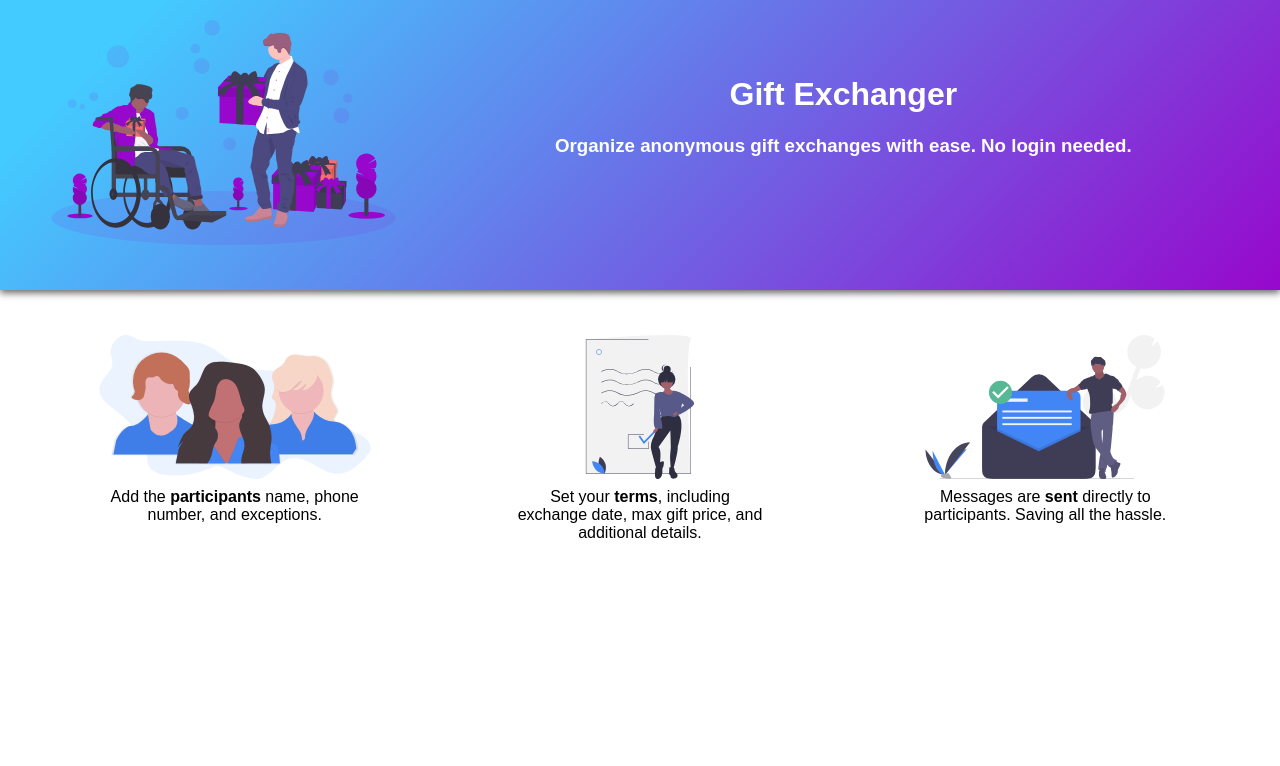
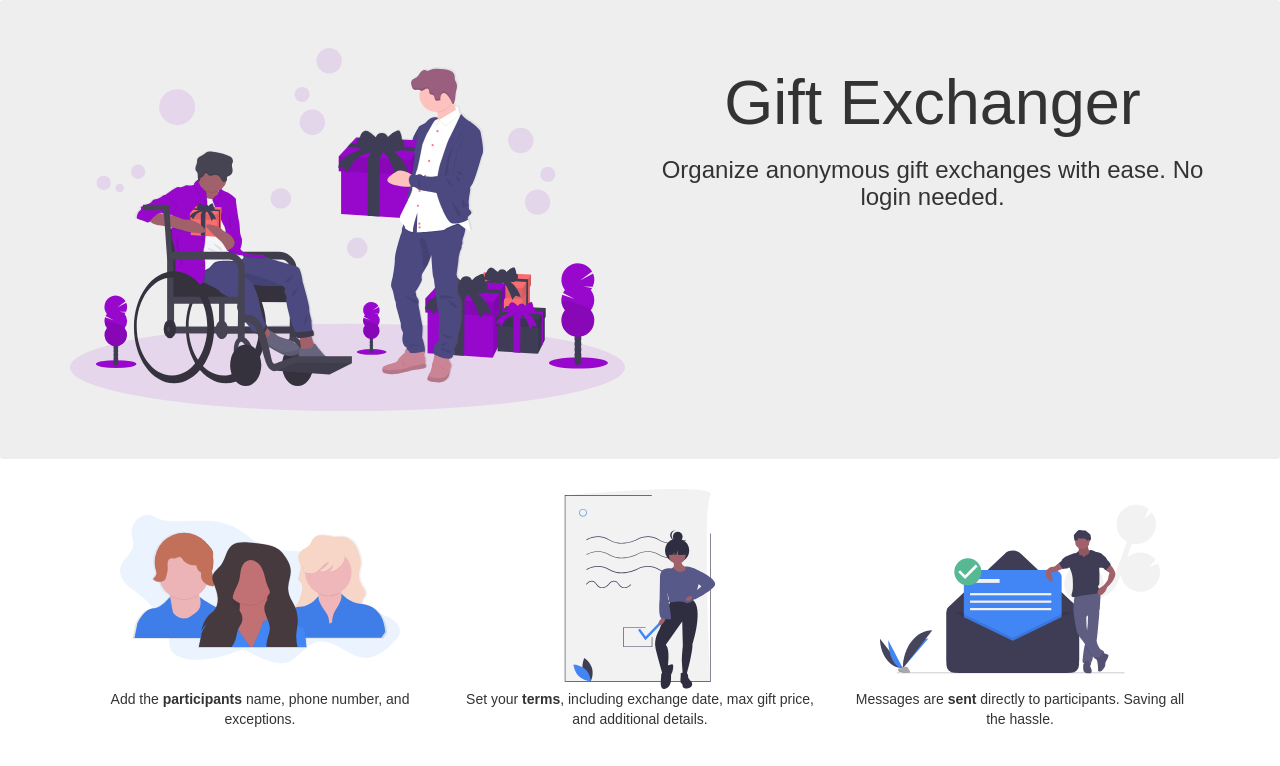
Before and after one commit to jglu225/gift-exchanger, a React (Create React App) app in the folder frontend/: page / in a window 1280 px wide. Shown: the top 766 px of the page. Built offline with nearby package versions, Linux system fonts and the light colour scheme.

Commit message:
Added bootstrap components for hero and features

```diff
--- a/frontend/public/index.html
+++ b/frontend/public/index.html
@@ -3,6 +3,12 @@
   <head>
     <meta charset="utf-8">
     <meta name="viewport" content="width=device-width, initial-scale=1">
+    <link
+      rel="stylesheet"
+      href="https://maxcdn.bootstrapcdn.com/bootstrap/4.4.1/css/bootstrap.min.css"
+      integrity="sha384-Vkoo8x4CGsO3+Hhxv8T/Q5PaXtkKtu6ug5TOeNV6gBiFeWPGFN9MuhOf23Q9Ifjh"
+      crossorigin="anonymous"
+    />
     <link rel="shortcut icon" href="%PUBLIC_URL%/favicon.ico">
     <!--
       Notice the use of %PUBLIC_URL% in the tag above.
--- a/frontend/src/App.js
+++ b/frontend/src/App.js
@@ -9,9 +9,6 @@ class App extends Component {
       <div className="App">
         <Hero/>
         <Features/>
-        {/* <p className="App-intro">
-          To get started, edit <code>src/App.js</code> and save to reload.
-        </p> */}
       </div>
     );
   }
--- a/frontend/src/components/Features.js
+++ b/frontend/src/components/Features.js
@@ -1,4 +1,5 @@
 import React from 'react';
+import {Container, Row, Col, Image}from 'react-bootstrap';
 import participants from '../images/undraw_community_8nwl.svg';
 import terms from '../images/undraw_terms_lso0.svg';
 import message_sent from '../images/undraw_message_sent_1030.svg';
@@ -7,22 +8,22 @@ import './styles/Features.css';
 class Features extends React.Component {
     render() {
         return (
-            <div className="features-container">
-                <div className="features-container__item">
-                    <img className="features-container__item__img" src={participants} alt="participants"/>
-                    <p className="features-container__item__text">Add the <strong>participants</strong> name, phone number, and exceptions.</p>
-                </div>
-                <div className="features-container__item">
-                    <img className="features-container__item__img" src={terms} alt="terms"/>
-                    <p className="features-container__item__text">Set your <strong>terms</strong>, including exchange date, max gift price,  and additional details.</p>
-
-                </div>
-                <div className="features-container__item">
-                    <img className="features-container__item__img" src={message_sent} alt="message_sent"/>
-                    <p className="features-container__item__text">Messages are <strong>sent</strong> directly to participants. Saving all the hassle.</p>
-
-                </div>
-            </div>
+            <Container>
+                <Row>
+                    <Col md>
+                        <Image className="features-container__item__img" src={participants} alt="participants"/>
+                        <p className="features-container__item__text">Add the <strong>participants</strong> name, phone number, and exceptions.</p>
+                    </Col>
+                    <Col md>
+                        <Image className="features-container__item__img" src={terms} alt="terms"/>
+                        <p className="features-container__item__text">Set your <strong>terms</strong>, including exchange date, max gift price,  and additional details.</p>
+                    </Col>
+                    <Col md>
+                        <Image className="features-container__item__img" src={message_sent} alt="message_sent"/>
+                        <p className="features-container__item__text">Messages are <strong>sent</strong> directly to participants. Saving all the hassle.</p>
+                    </Col>
+                </Row>
+            </Container>
         );
     }
 }
--- a/frontend/src/components/Hero.js
+++ b/frontend/src/components/Hero.js
@@ -1,17 +1,24 @@
 import React from 'react';
+import {Jumbotron, Container, Row, Col, Image}from 'react-bootstrap';
 import heroImage from '../images/undraw_gifts_btw0.svg';
-import './styles/Hero.css';
+// import './styles/Hero.css';
 
 class Hero extends React.Component {
     render() {
         return (
-            <div className="hero">
-                <img src={ heroImage } className="hero__image" alt='gift-exchange'/>
-                <div className="hero__text">
-                    <h1>Gift Exchanger</h1>
-                    <h3>Organize anonymous gift exchanges with ease. No login needed.</h3>
-                </div>
-            </div>
+            <Jumbotron>
+                <Container>
+                    <Row>
+                        <Col sm>
+                            <Image src={ heroImage } fluid alt='gift-exchange'/>
+                        </Col>
+                        <Col sm>
+                            <h1>Gift Exchanger</h1>
+                            <h3>Organize anonymous gift exchanges with ease. No login needed.</h3>
+                        </Col>
+                    </Row>
+                </Container>
+            </Jumbotron>
         );
     }
 }
--- a/frontend/src/components/styles/Features.css
+++ b/frontend/src/components/styles/Features.css
@@ -1,35 +1,4 @@
-.features-container {
-    display: flex;
-    width: 95%;
-    height: 250px;
-    margin: 40px auto;
-}
-@media (max-width: 600px){
-    .features-container{
-        flex-direction: column;
-    }
-}
-
-.features-container__item {
-    margin: 0 5px;
-    padding: 5px;
-    flex-grow: 1;
-    flex-basis: 0;
-    min-height: 200px;
-}
-@media (max-width: 600px){
-    .features-container__item{
-        margin: 5px;
-    }
-}
-
 .features-container__item__img {
     width: 80%;
-    height: 60%;
+    height: 200px;
 }
-
-
-.features-container__item__text {
-    max-width: 250px;
-    margin: 5px auto;
-}
--- a/frontend/src/components/styles/Hero.css
+++ /dev/null
@@ -1,40 +0,0 @@
-.hero {
-    background-image: linear-gradient( 135deg, #43CBFF 10%, #9708CC 100%);
-    height: 250px;
-    padding: 20px;
-    color: white;
-    box-shadow: 0 3px 7px 0px rgba(0,0,0,.6);
-    display: flex;
-}
-
-@media (max-width: 600px) {
-    .hero {
-        height: 350px;
-        flex-direction: column;
-    }
-}
-
-.hero__image {
-    width: 50%;
-    height: 90%;
-}
-@media (max-width: 600px) {
-    .hero__image {
-        width: 100%;
-        height: 55%
-    }
-}
-
-.hero__text {
-    width: 100%;
-    padding: 10px;
-    text-align: center;
-    position: relative;
-    top: 10%;
-}
-
-@media (max-width: 600px) {
-    .hero__text {
-        top: 5%;
-    }
-}
--- a/frontend/src/index.js
+++ b/frontend/src/index.js
@@ -1,6 +1,7 @@
 import React from 'react';
 import ReactDOM from 'react-dom';
 import App from './App';
+import 'bootstrap/dist/css/bootstrap.css';
 import './index.css';
 import { BrowserRouter as Router, Route } from 'react-router-dom';
 
```
Also changed, not shown: frontend/package.json (+25 -5 lines), frontend/src/App.css (+0 -9 lines), 1 other file (tests, documents, lock files or other folders).
